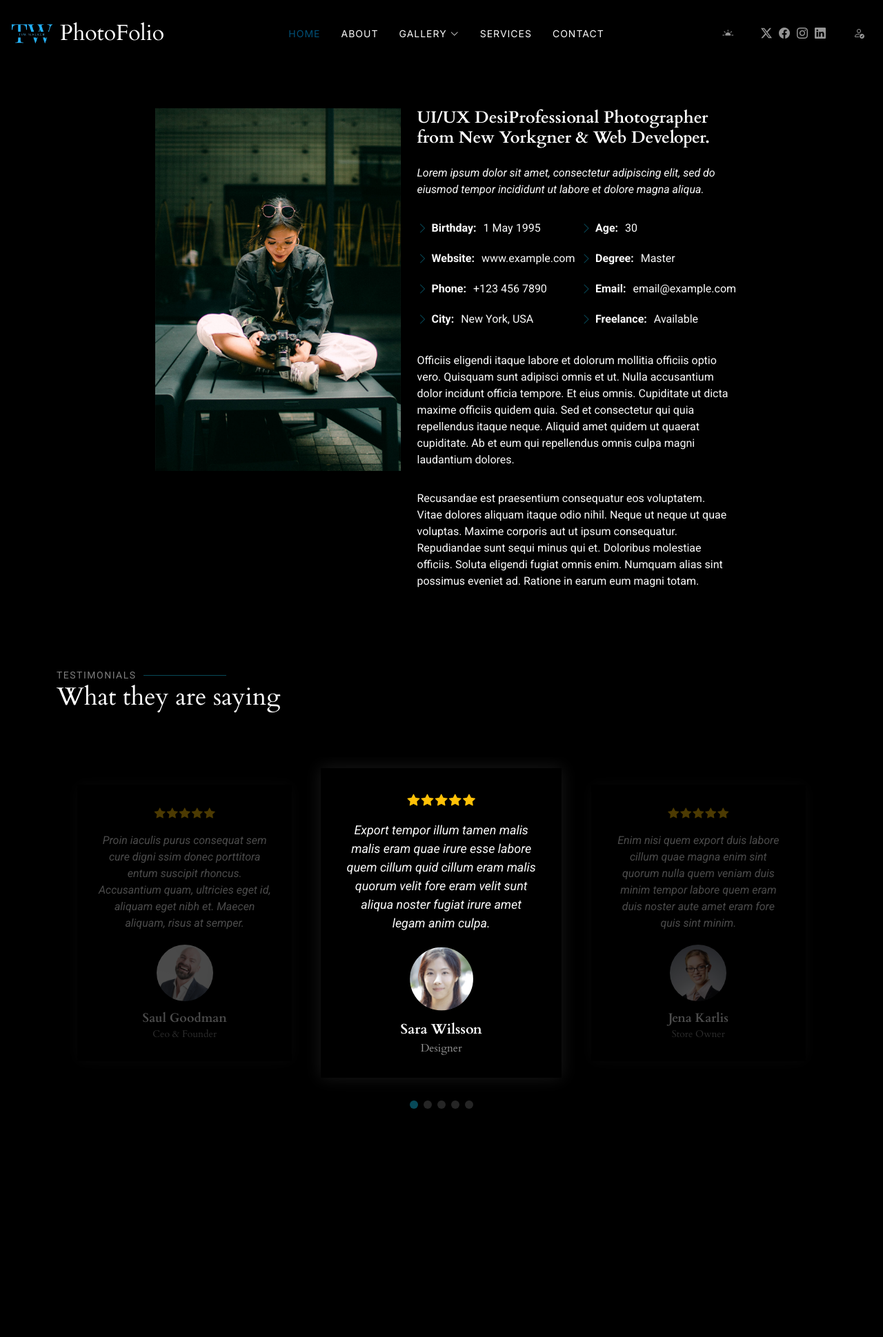
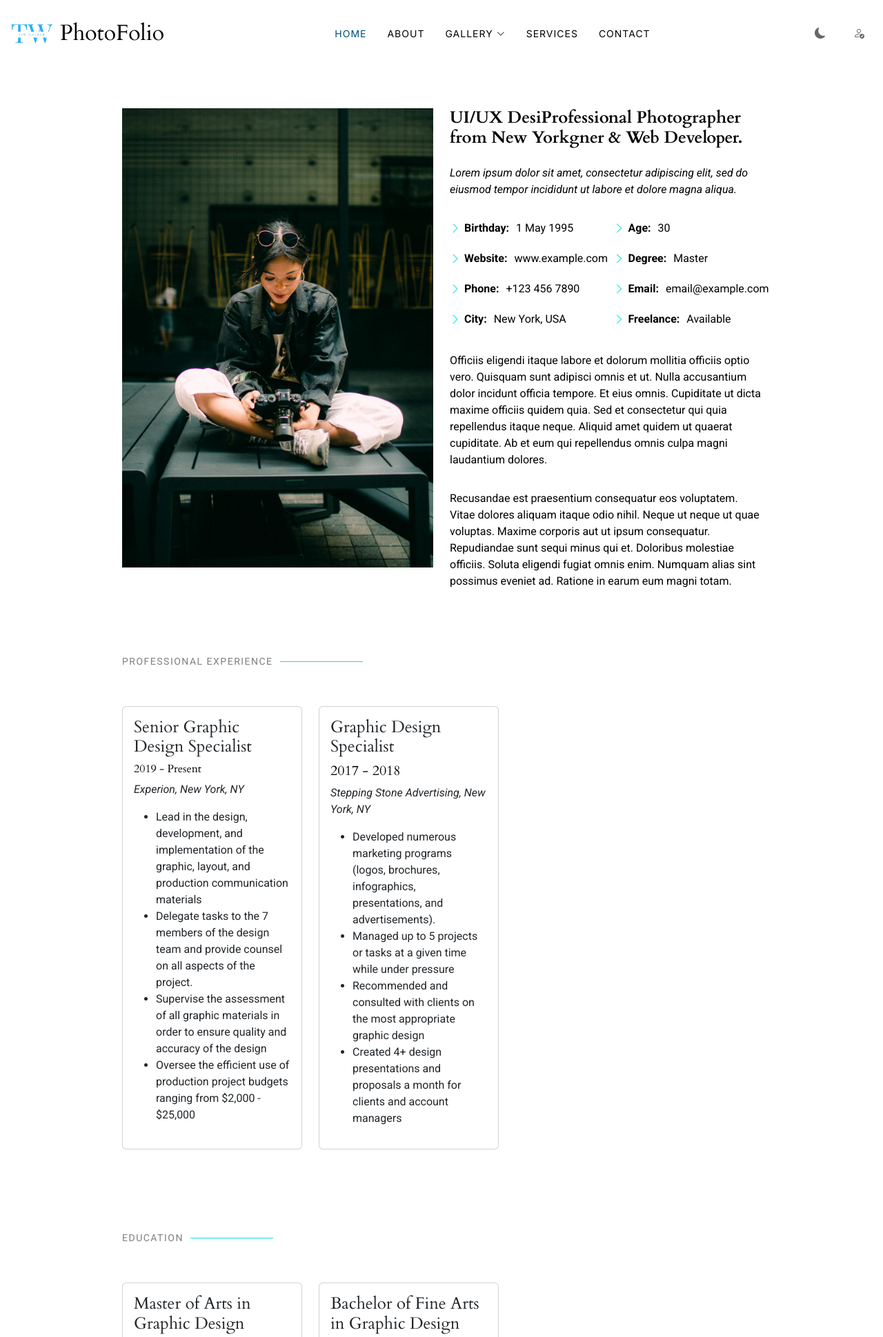
Before and after one commit to yadhukrishnx/Photofolio, a Django app: page /about/ in a window 1280 px wide. Shown: the top 1939 px of the page at 69% size. Before the commit the page ends 1608 px from the top, so only its background shows below. Run offline with Django 5.2, Linux system fonts and the light colour scheme; some libraries are stand-ins or nearby versions.

Commit message:
Update : Updated admin panel , Solved Theme problems

```diff
--- a/photofolio/settings.py
+++ b/photofolio/settings.py
@@ -26,7 +26,7 @@
 # SECURITY WARNING: don't run with debug turned on in production!
 DEBUG = True
 
-ALLOWED_HOSTS = []
+ALLOWED_HOSTS = ["192.168.20.7","localhost","127.0.0.1","0.0.0.0"]
 
 
 # Application definition
--- a/static/assets/css/main.css
+++ b/static/assets/css/main.css
@@ -18,7 +18,6 @@
 }
 
 /* Global Colors - The following color variables are used throughout the website. Updating them here will change the color scheme of the entire website */
-
 
 /* Nav Menu Colors - The following color variables are used specifically for the navigation menu. They are separate from the global colors to allow for more customization options */
 :root {
@@ -1388,3 +1387,128 @@
 #education-experience ul li {
   margin-bottom: 10px;
 }
+
+
+/*--------------------------------------------------------------
+# Resume Section
+--------------------------------------------------------------*/
+.resume .resume-title {
+  color: var(--heading-color);
+  font-size: 26px;
+  font-weight: 700;
+  margin-top: 20px;
+  margin-bottom: 20px;
+}
+
+.resume .resume-item {
+  padding: 0 0 20px 20px;
+  margin-top: -2px;
+  border-left: 2px solid var(--accent-color);
+  position: relative;
+}
+
+.resume .resume-item h4 {
+  line-height: 18px;
+  font-size: 18px;
+  font-weight: 600;
+  text-transform: uppercase;
+  color: color-mix(in srgb, var(--default-color), transparent 20%);
+  margin-bottom: 10px;
+}
+
+.resume .resume-item h5 {
+  font-size: 16px;
+  padding: 5px 15px;
+  display: inline-block;
+  font-weight: 600;
+  margin-bottom: 10px;
+}
+
+.resume .resume-item ul {
+  padding-left: 20px;
+}
+
+.resume .resume-item ul li {
+  padding-bottom: 10px;
+}
+
+.resume .resume-item:last-child {
+  padding-bottom: 0;
+}
+
+.resume .resume-item::before {
+  content: "";
+  position: absolute;
+  width: 16px;
+  height: 16px;
+  border-radius: 50px;
+  left: -9px;
+  top: 0;
+  background: var(--background-color);
+  border: 2px solid var(--accent-color);
+}
+
+
+
+#btn-shine {
+
+
+
+  color: #ffffff;
+  background: linear-gradient(to right, #9f9f9f 0, #fff 10%, #868686 20%);
+  background-position: 0;
+  -webkit-background-clip: text;
+  -webkit-text-fill-color: transparent;
+  animation: shine 6s infinite linear;
+  animation-fill-mode: forwards;
+  -webkit-text-size-adjust: none;
+  font-weight: 600;
+  font-size: 16px;
+  text-decoration: none;
+  white-space: nowrap;
+  font-family: "Poppins", sans-serif;
+}
+@-moz-keyframes shine {
+  0% {
+    background-position: 0;
+  }
+  60% {
+    background-position: 180px;
+  }
+  100% {
+    background-position: 180px;
+  }
+}
+@-webkit-keyframes shine {
+  0% {
+    background-position: 0;
+  }
+  60% {
+    background-position: 180px;
+  }
+  100% {
+    background-position: 180px;
+  }
+}
+@-o-keyframes shine {
+  0% {
+    background-position: 0;
+  }
+  60% {
+    background-position: 180px;
+  }
+  100% {
+    background-position: 180px;
+  }
+}
+@keyframes shine {
+  0% {
+    background-position: 0;
+  }
+  60% {
+    background-position: 180px;
+  }
+  100% {
+    background-position: 180px;
+  }
+}
--- a/static/assets/js/main.js
+++ b/static/assets/js/main.js
@@ -1,20 +1,13 @@
-/**
-* Template Name: PhotoFolio
-* Template URL: https://bootstrapmade.com/photofolio-bootstrap-photography-website-template/
-* Updated: Jun 06 2024 with Bootstrap v5.3.3
-* Author: BootstrapMade.com
-* License: https://bootstrapmade.com/license/
-*/
 
 
 
-let darkmode = false;
-function toggleTheme() {
-
+// Function to apply the theme based on the given mode
+function applyTheme(mode) {
   const root=document.documentElement;
   const themeIcon = document.getElementById('theme-icon');
+  const mobilenav= document.getElementById('mobile-nav-toggle');
+  if ( mode === 'dark' ) {
 
-  if(darkmode){
     root.style.setProperty('--background-color', '#ffffff');
     root.style.setProperty('--default-color', '#000000');
     root.style.setProperty('--heading-color', '#000000');
@@ -23,7 +16,11 @@
     // Change icon to indicate light mode
     themeIcon.classList.remove('bi-brightness-alt-high-fill');
     themeIcon.classList.add('bi-moon-fill');
-  }else{
+    mobilenav.classList.add('text-dark');
+
+  }
+  else {
+
     root.style.setProperty('--background-color', '#000000');
     root.style.setProperty('--default-color', '#fafafa');
     root.style.setProperty('--heading-color', '#ffffff');
@@ -32,8 +29,34 @@
     // Change icon to indicate dark mode
     themeIcon.classList.remove('bi-moon-fill');
     themeIcon.classList.add('bi-brightness-alt-high-fill');
+    mobilenav.classList.remove('text-dark');
+
   }
-  darkmode = !darkmode;
+}
+
+// Function to toggle the theme
+
+
+// Check the saved theme on page load
+document.addEventListener('DOMContentLoaded', () => {
+  const savedTheme = localStorage.getItem('theme') || 'dark';
+
+  applyTheme(savedTheme);
+
+
+});
+
+function themetoggle() {
+  let currentTheme = localStorage.getItem('theme');
+
+  if (currentTheme === 'dark') {
+      localStorage.setItem('theme', 'light');
+      applyTheme('light');
+  }
+  else {
+      localStorage.setItem('theme', 'dark');
+      applyTheme('dark');
+  }
 }
 
 
@@ -145,7 +168,7 @@
   /**
    * Initiate glightbox
    */
-  const glightbox = GLightbox({
+  const glightbox = glightbox({
     selector: '.glightbox'
   });
 
--- a/templates/viewerapp/about.html
+++ b/templates/viewerapp/about.html
@@ -8,7 +8,7 @@
       <div class="container" data-aos="fade-up" data-aos-delay="100">
 
         <div class="row gy-4 justify-content-center">
-          <div class="col-lg-4">
+          <div class="col-lg-5">
             <img src="{% static 'assets/img/profile-img.jpg' %}" class="img-fluid" alt="">
           </div>
           <div class="col-lg-5 content">
@@ -46,6 +46,103 @@
           </div>
         </div>
 
+        <div class="row p-0">
+          <div class="col-lg-1 p-0 m-0"></div>
+          <div class="col-lg-5 p-0 m-0">
+            <div class="container section-title  " style="margin-top: 100px; " data-aos="fade-up" data-aos-delay="100">
+              <h2>Professional Experience</h2>
+            </div>
+
+          </div>
+        </div>
+
+        <div class="row p-0">
+          <div class="col-lg-1 p-0 m-0"></div>
+          <div class="col-lg-3 col-md-6 mb-4">
+            <div class="card h-100">
+              <div class="card-body">
+                <h4 class="card-title">Senior Graphic Design Specialist</h4>
+                <h6>2019 - Present</h6>
+                <p><em>Experion, New York, NY</em></p>
+                <ul>
+                  <li>Lead in the design, development, and implementation of the graphic, layout, and production communication materials</li>
+                  <li>Delegate tasks to the 7 members of the design team and provide counsel on all aspects of the project.</li>
+                  <li>Supervise the assessment of all graphic materials in order to ensure quality and accuracy of the design</li>
+                  <li>Oversee the efficient use of production project budgets ranging from $2,000 - $25,000</li>
+                </ul>
+              </div>
+            </div>
+          </div>
+          <div class="col-lg-3 col-md-6 mb-4">
+            <div class="card h-100">
+              <div class="card-body">
+                <h4 class="card-title">Graphic Design Specialist</h4>
+                <h5>2017 - 2018</h5>
+                <p><em>Stepping Stone Advertising, New York, NY</em></p>
+                <ul>
+                  <li>Developed numerous marketing programs (logos, brochures, infographics, presentations, and advertisements).</li>
+                  <li>Managed up to 5 projects or tasks at a given time while under pressure</li>
+                  <li>Recommended and consulted with clients on the most appropriate graphic design</li>
+                  <li>Created 4+ design presentations and proposals a month for clients and account managers</li>
+                </ul>
+              </div>
+            </div>
+          </div>
+
+        </div>
+        <div class="row p-0">
+          <div class="col-lg-1 p-0 m-0"></div>
+          <div class="col-lg-5 p-0 m-0">
+            <div class="container section-title  " style="margin-top: 100px; " data-aos="fade-up" data-aos-delay="100">
+              <h2>Education</h2>
+            </div>
+
+          </div>
+        </div>
+
+        <div class="row p-0">
+          <div class="col-lg-1 p-0 m-0"></div>
+          <div class="col-lg-3 col-md-6 mb-4">
+            <div class="card h-100">
+              <div class="card-body">
+                <h4 class="card-title">Master of Arts in Graphic Design</h4>
+                <h5>2015 - 2017</h5>
+                <p><em>New York University, New York, NY</em></p>
+                <ul>
+                  <li>Specialized in digital media and design strategies</li>
+                  <li>Completed a thesis project on user experience design</li>
+                  <li>Graduated with honors</li>
+                  <li>Participated in various design workshops and seminars</li>
+                </ul>
+              </div>
+            </div>
+          </div>
+          <div class="col-lg-3 col-md-6 mb-4">
+            <div class="card h-100">
+              <div class="card-body">
+                <h4 class="card-title">Bachelor of Fine Arts in Graphic Design</h4>
+                <h5>2011 - 2015</h5>
+                <p><em>School of Visual Arts, New York, NY</em></p>
+                <ul>
+                  <li>Focused on visual communication and design principles</li>
+                  <li>Completed multiple projects in branding and advertising</li>
+                  <li>Active member of the student design association</li>
+                  <li>Interned at a local design agency</li>
+                </ul>
+              </div>
+            </div>
+          </div>
+        </div>
+
+
+
+      </div>
+
+
+      <div class="container ml-4 p-4 mt-4" data-aos="fade-up" data-aos-delay="100">
+ <!-- Section Title -->
+      <!-- End Section Title -->
+
       </div>
 
     </section><!-- /About Section -->
@@ -53,127 +150,7 @@
     <!-- Testimonials Section -->
     <section id="testimonials" class="testimonials section">
 
-      <!-- Section Title -->
-      <div class="container section-title" data-aos="fade-up">
-        <h2>Testimonials</h2>
-        <p>What they are saying</p>
-      </div><!-- End Section Title -->
 
-      <div class="container" data-aos="fade-up" data-aos-delay="100">
-
-        <div class="swiper">
-          <script type="application/json" class="swiper-config">
-            {
-              "loop": true,
-              "speed": 600,
-              "autoplay": {
-                "delay": 5000
-              },
-              "slidesPerView": "auto",
-              "pagination": {
-                "el": ".swiper-pagination",
-                "type": "bullets",
-                "clickable": true
-              },
-              "breakpoints": {
-                "320": {
-                  "slidesPerView": 1,
-                  "spaceBetween": 40
-                },
-                "1200": {
-                  "slidesPerView": 3,
-                  "spaceBetween": 1
-                }
-              }
-            }
-          </script>
-          <div class="swiper-wrapper">
-
-            <div class="swiper-slide">
-              <div class="testimonial-item">
-                <div class="stars">
-                  <i class="bi bi-star-fill"></i><i class="bi bi-star-fill"></i><i class="bi bi-star-fill"></i><i class="bi bi-star-fill"></i><i class="bi bi-star-fill"></i>
-                </div>
-                <p>
-                  Proin iaculis purus consequat sem cure digni ssim donec porttitora entum suscipit rhoncus. Accusantium quam, ultricies eget id, aliquam eget nibh et. Maecen aliquam, risus at semper.
-                </p>
-                <div class="profile mt-auto">
-                  <img src="{% static 'assets/img/testimonials/testimonials-1.jpg' %}" class="testimonial-img" alt="">
-                  <h3>Saul Goodman</h3>
-                  <h4>Ceo &amp; Founder</h4>
-                </div>
-              </div>
-            </div><!-- End testimonial item -->
-
-            <div class="swiper-slide">
-              <div class="testimonial-item">
-                <div class="stars">
-                  <i class="bi bi-star-fill"></i><i class="bi bi-star-fill"></i><i class="bi bi-star-fill"></i><i class="bi bi-star-fill"></i><i class="bi bi-star-fill"></i>
-                </div>
-                <p>
-                  Export tempor illum tamen malis malis eram quae irure esse labore quem cillum quid cillum eram malis quorum velit fore eram velit sunt aliqua noster fugiat irure amet legam anim culpa.
-                </p>
-                <div class="profile mt-auto">
-                  <img src="{% static 'assets/img/testimonials/testimonials-2.jpg' %}" class="testimonial-img" alt="">
-                  <h3>Sara Wilsson</h3>
-                  <h4>Designer</h4>
-                </div>
-              </div>
-            </div><!-- End testimonial item -->
-
-            <div class="swiper-slide">
-              <div class="testimonial-item">
-                <div class="stars">
-                  <i class="bi bi-star-fill"></i><i class="bi bi-star-fill"></i><i class="bi bi-star-fill"></i><i class="bi bi-star-fill"></i><i class="bi bi-star-fill"></i>
-                </div>
-                <p>
-                  Enim nisi quem export duis labore cillum quae magna enim sint quorum nulla quem veniam duis minim tempor labore quem eram duis noster aute amet eram fore quis sint minim.
-                </p>
-                <div class="profile mt-auto">
-                  <img src="{% static 'assets/img/testimonials/testimonials-3.jpg' %}" class="testimonial-img" alt="">
-                  <h3>Jena Karlis</h3>
-                  <h4>Store Owner</h4>
-                </div>
-              </div>
-            </div><!-- End testimonial item -->
-
-            <div class="swiper-slide">
-              <div class="testimonial-item">
-                <div class="stars">
-                  <i class="bi bi-star-fill"></i><i class="bi bi-star-fill"></i><i class="bi bi-star-fill"></i><i class="bi bi-star-fill"></i><i class="bi bi-star-fill"></i>
-                </div>
-                <p>
-                  Fugiat enim eram quae cillum dolore dolor amet nulla culpa multos export minim fugiat minim velit minim dolor enim duis veniam ipsum anim magna sunt elit fore quem dolore labore illum veniam.
-                </p>
-                <div class="profile mt-auto">
-                  <img src="{% static 'assets/img/testimonials/testimonials-4.jpg' %}" class="testimonial-img" alt="">
-                  <h3>Matt Brandon</h3>
-                  <h4>Freelancer</h4>
-                </div>
-              </div>
-            </div><!-- End testimonial item -->
-
-            <div class="swiper-slide">
-              <div class="testimonial-item">
-                <div class="stars">
-                  <i class="bi bi-star-fill"></i><i class="bi bi-star-fill"></i><i class="bi bi-star-fill"></i><i class="bi bi-star-fill"></i><i class="bi bi-star-fill"></i>
-                </div>
-                <p>
-                  Quis quorum aliqua sint quem legam fore sunt eram irure aliqua veniam tempor noster veniam enim culpa labore duis sunt culpa nulla illum cillum fugiat legam esse veniam culpa fore nisi cillum quid.
-                </p>
-                <div class="profile mt-auto">
-                  <img src="{% static 'assets/img/testimonials/testimonials-5.jpg' %}" class="testimonial-img" alt="">
-                  <h3>John Larson</h3>
-                  <h4>Entrepreneur</h4>
-                </div>
-              </div>
-            </div><!-- End testimonial item -->
-
-          </div>
-          <div class="swiper-pagination"></div>
-        </div>
-
-      </div>
 
     </section><!-- /Testimonials Section -->
 
--- a/templates/viewerapp/index.html
+++ b/templates/viewerapp/index.html
@@ -25,7 +25,7 @@
   <link href="{% static 'assets/vendor/aos/aos.css' %}" rel="stylesheet">
   <link href="{% static 'assets/vendor/glightbox/css/glightbox.min.css' %}" rel="stylesheet">
   <link href="{% static 'assets/vendor/swiper/swiper-bundle.min.css' %}" rel="stylesheet">
-
+  <link rel="stylesheet" href="https://cdnjs.cloudflare.com/ajax/libs/font-awesome/6.5.2/css/all.min.css" integrity="sha512-SnH5WK+bZxgPHs44uWIX+LLJAJ9/2PkPKZ5QiAj6Ta86w+fsb2TkcmfRyVX3pBnMFcV7oQPJkl9QevSCWr3W6A==" crossorigin="anonymous" referrerpolicy="no-referrer" />
   <!-- Main CSS File -->
   <link href="{% static 'assets/css/main.css' %}" rel="stylesheet">
 
@@ -72,16 +72,13 @@
 
         </ul>
 
-        <i class="mobile-nav-toggle d-xl-none bi bi-list"></i>
+        <i class="mobile-nav-toggle d-xl-none bi bi-list" id="mobile-nav-toggle"></i>
       </nav>
 
       <div class="header-social-links">
 
-        <a href="#" style="margin-right: 30px;" onclick="toggleTheme()" > <i id="theme-icon" class="bi bi-brightness-alt-high-fill"></i> </a>
-        <a href="#" class="twitter"><i class="bi bi-twitter-x"></i></a>
-        <a href="#" class="facebook"><i class="bi bi-facebook"></i></a>
-        <a href="#" class="instagram"><i class="bi bi-instagram"></i></a>
-        <a href="#" class="linkedin"><i class="bi bi-linkedin"></i></a>
+       <a  onclick="themetoggle()" data-toggle="tooltip" data-placement="top" title="Change Theme" > <i id="theme-icon" class="bi bi-brightness-alt-high-fill"></i></a>
+
 
         <a href="{% url 'login' %}" style="margin-left: 30px;" data-toggle="tooltip" data-placement="top" title="Admin Login" >  <i class="bi bi-person-check"></i> </a>
 
@@ -103,7 +100,40 @@
           <div class="col-lg-6 text-center" data-aos="fade-up" data-aos-delay="100">
             <h2><span>I'm </span><span class="underlight">Tim Walker</span> a Professional<span> Photographer from Germany</span></h2>
             <p>Blanditiis praesentium aliquam illum tempore incidunt debitis dolorem magni est deserunt sed qui libero. Qui voluptas amet.</p>
-            <a href="contact.html" class="btn-get-started">Available for Hire<br></a>
+
+            <div class="social-links p-2 mb-3 m-3">
+              <!-- Facebook -->
+               <a href="#"><i class="fab fa-facebook-f fa-2x " style="color: #3b5998; "></i></a>
+
+
+              <!-- Twitter -->
+               <a href="#"><i class="fab fa-twitter fa-2x" style="color: #55acee; margin-left: 14px;"></i></a>
+
+
+              <!-- Google -->
+               <a href="#"> <i class="fab fa-google fa-2x" style="color: #dd4b39; margin-left: 14px;"></i></a>
+
+
+              <!-- Instagram -->
+               <a href="#"><i class="fab fa-instagram fa-2x" style="color: #ac2bac; margin-left: 14px;"></i></a>
+
+
+              <!-- Linkedin -->
+               <a href="#"><i class="fab fa-linkedin-in fa-2x" style="color: #0082ca; margin-left: 14px;"></i></a>
+
+
+              <!-- Whatsapp -->
+               <a href="#"><i class="fab fa-whatsapp fa-2x" style="color: #25d366; margin-left: 14px;"></i></a>
+
+          </div>
+<style>
+
+</style>
+            <div class="mt-4 ">
+
+              <a href="{% url 'about' %}" id="btn-shine" class="btn btn-primary m-3">Know more about me</a>
+              <a href="contact.html" class="btn btn-outline-info ">Available for Hire <br></a>
+            </div>
           </div>
         </div>
       </div>
```
Also changed, not shown: templates/adminapp/index.html (+32 -37 lines), db.sqlite3, 8 other files.
